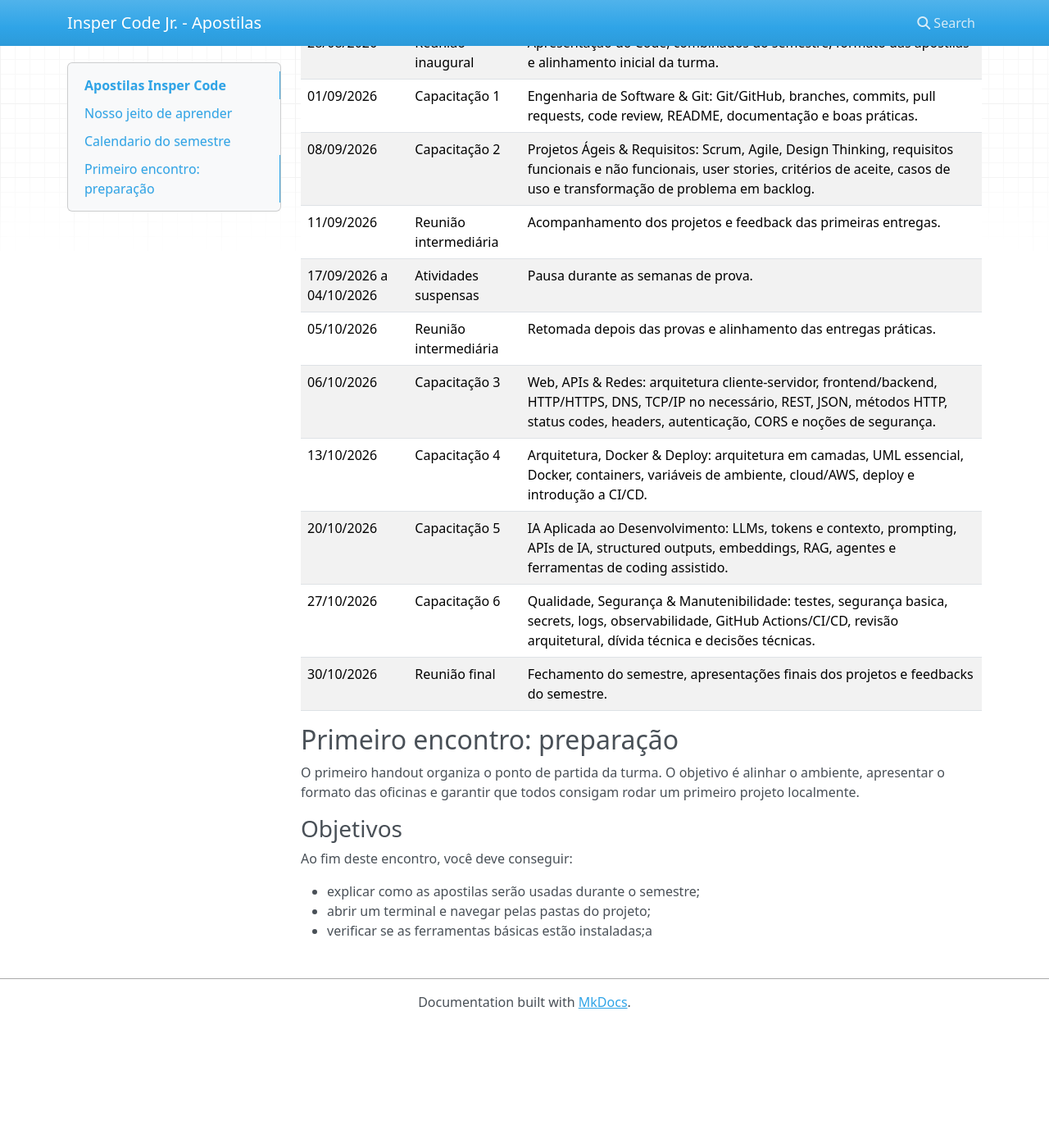
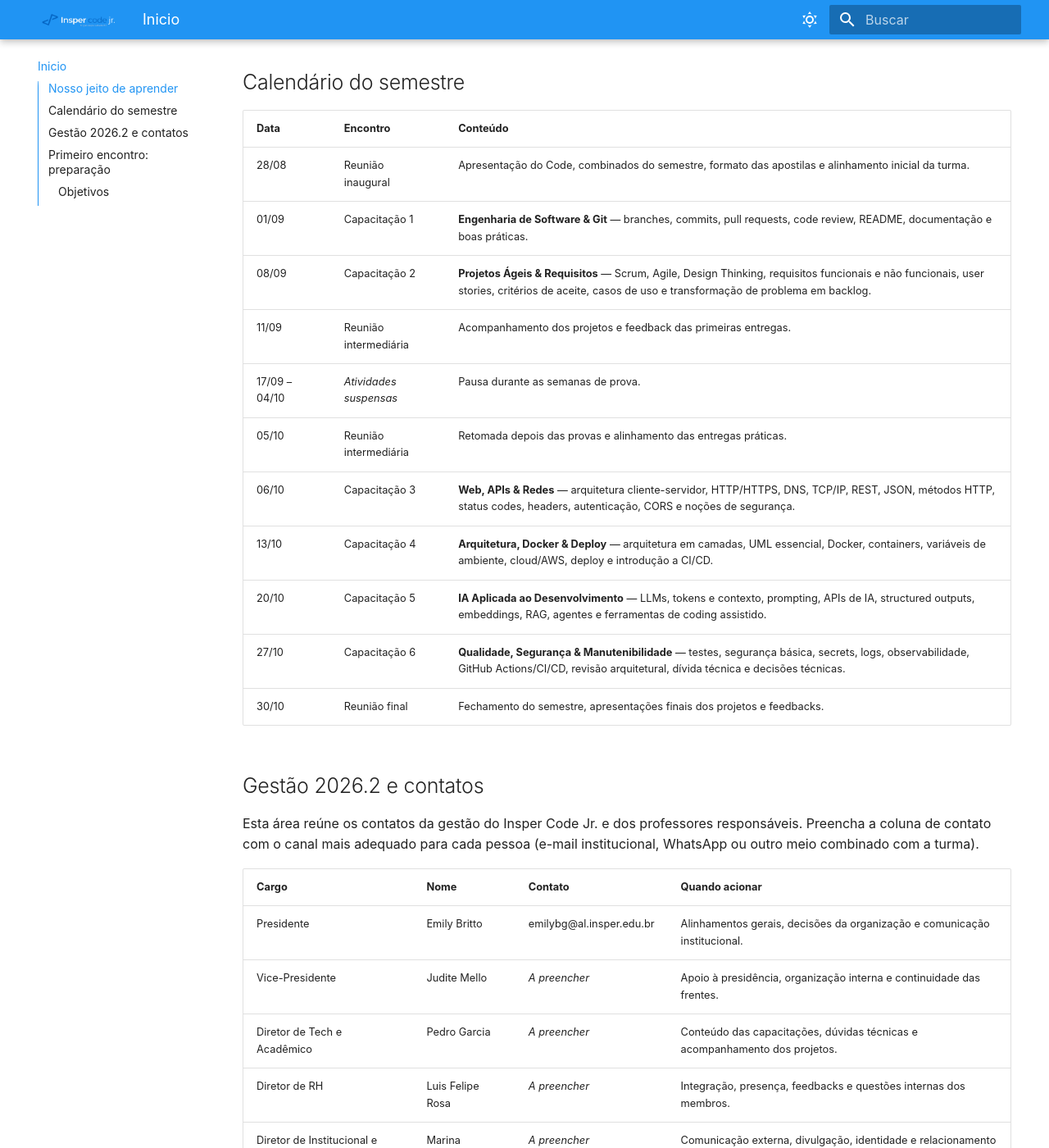
Before and after one commit to InsperCodeJr/material-didatico-26-2, an MkDocs documentation site: the page built from docs/index.md, in a window 1280 px wide and 1400 px high, scrolled down 528 px. Shown: the whole window at 82% size. Built offline with MkDocs 1.6.1 and Material for MkDocs 9.7.7, drawn with Linux system fonts in a browser that asks for light colours; nearby versions of some CDN libraries; before the commit the page ends 1778 px from its top, so only the background shows below that; some of the changed text lies outside the part shown.

Commit message:
feat: style

```diff
--- a/docs/index.md
+++ b/docs/index.md
@@ -1,46 +1,72 @@
-# Apostilas Insper Code
+# Apostilas Insper Code Jr.
 
-Bem-vindo ao material didatico da **Insper Code**. Estas apostilas foram pensadas
-para apoiar encontros práticos, com explicações curtas, exercícios guiados e
-espaço para que cada estudante construa algo funcionando ao longo da aula.
+Bem-vindo ao material didático do **Insper Code Jr.**! Estas apostilas foram
+pensadas para apoiar os encontros práticos do semestre, com explicações
+curtas, exercícios guiados e espaço para que cada estudante construa algo
+funcionando ao longo da aula.
 
 !!! tip "Como usar este material"
-    Leia a seção do encontro antes da atividade, acompanhe o roteiro durante a
-    oficina e volte aos exemplos depois para revisar conceitos ou terminar
-    exercícios pendentes.
+    Leia a seção do encontro **antes** da atividade, acompanhe o roteiro
+    durante a oficina e volte aos exemplos depois para revisar conceitos ou
+    terminar exercícios pendentes.
 
 ## Nosso jeito de aprender
 
-A Insper Code trabalha com aprendizado ativo. Em vez de separar teoria e
-pratica, cada encontro apresenta um conteúdo que pode ser diretamente aplicado nos seus respectivos projetos.
+A Insper Code Jr. trabalha com **aprendizado ativo**: em vez de separar
+teoria e prática, cada encontro apresenta um conteúdo que pode ser aplicado
+diretamente no seu projeto ao longo do semestre.
 
-## Calendario do semestre
-
+## Calendário do semestre
 
 | Data | Encontro | Conteúdo |
 | --- | --- | --- |
-| 28/08/2026 | Reunião inaugural | Apresentação do Code, combinados do semestre, formato das apostilas e alinhamento inicial da turma. |
-| 01/09/2026 | Capacitação 1 | Engenharia de Software & Git: Git/GitHub, branches, commits, pull requests, code review, README, documentação e boas práticas. |
-| 08/09/2026 | Capacitação 2 | Projetos Ágeis & Requisitos: Scrum, Agile, Design Thinking, requisitos funcionais e não funcionais, user stories, critérios de aceite, casos de uso e transformação de problema em backlog. |
-| 11/09/2026 | Reunião intermediária | Acompanhamento dos projetos e feedback das primeiras entregas. |
-| 17/09/2026 a 04/10/2026 | Atividades suspensas | Pausa durante as semanas de prova. |
-| 05/10/2026 | Reunião intermediária | Retomada depois das provas e alinhamento das entregas práticas. |
-| 06/10/2026 | Capacitação 3 | Web, APIs & Redes: arquitetura cliente-servidor, frontend/backend, HTTP/HTTPS, DNS, TCP/IP no necessário, REST, JSON, métodos HTTP, status codes, headers, autenticação, CORS e noções de segurança. |
-| 13/10/2026 | Capacitação 4 | Arquitetura, Docker & Deploy: arquitetura em camadas, UML essencial, Docker, containers, variáveis de ambiente, cloud/AWS, deploy e introdução a CI/CD. |
-| 20/10/2026 | Capacitação 5 | IA Aplicada ao Desenvolvimento: LLMs, tokens e contexto, prompting, APIs de IA, structured outputs, embeddings, RAG, agentes e ferramentas de coding assistido. |
-| 27/10/2026 | Capacitação 6 | Qualidade, Segurança & Manutenibilidade: testes, segurança basica, secrets, logs, observabilidade, GitHub Actions/CI/CD, revisão arquitetural, dívida técnica e decisões técnicas. |
-| 30/10/2026 | Reunião final | Fechamento do semestre, apresentações finais dos projetos e feedbacks do semestre. |
+| 28/08 | Reunião inaugural | Apresentação do Code, combinados do semestre, formato das apostilas e alinhamento inicial da turma. |
+| 01/09 | Capacitação 1 | **Engenharia de Software & Git** — branches, commits, pull requests, code review, README, documentação e boas práticas. |
+| 08/09 | Capacitação 2 | **Projetos Ágeis & Requisitos** — Scrum, Agile, Design Thinking, requisitos funcionais e não funcionais, user stories, critérios de aceite, casos de uso e transformação de problema em backlog. |
+| 11/09 | Reunião intermediária | Acompanhamento dos projetos e feedback das primeiras entregas. |
+| 17/09 – 04/10 | *Atividades suspensas* | Pausa durante as semanas de prova. |
+| 05/10 | Reunião intermediária | Retomada depois das provas e alinhamento das entregas práticas. |
+| 06/10 | Capacitação 3 | **Web, APIs & Redes** — arquitetura cliente-servidor, HTTP/HTTPS, DNS, TCP/IP, REST, JSON, métodos HTTP, status codes, headers, autenticação, CORS e noções de segurança. |
+| 13/10 | Capacitação 4 | **Arquitetura, Docker & Deploy** — arquitetura em camadas, UML essencial, Docker, containers, variáveis de ambiente, cloud/AWS, deploy e introdução a CI/CD. |
+| 20/10 | Capacitação 5 | **IA Aplicada ao Desenvolvimento** — LLMs, tokens e contexto, prompting, APIs de IA, structured outputs, embeddings, RAG, agentes e ferramentas de coding assistido. |
+| 27/10 | Capacitação 6 | **Qualidade, Segurança & Manutenibilidade** — testes, segurança básica, secrets, logs, observabilidade, GitHub Actions/CI/CD, revisão arquitetural, dívida técnica e decisões técnicas. |
+| 30/10 | Reunião final | Fechamento do semestre, apresentações finais dos projetos e feedbacks. |
+
+## Gestão 2026.2 e contatos
+
+Esta área reúne os contatos da gestão do Insper Code Jr. e dos professores
+responsáveis. Preencha a coluna de contato com o canal mais adequado para
+cada pessoa (e-mail institucional, WhatsApp ou outro meio combinado com a
+turma).
+
+| Cargo | Nome | Contato | Quando acionar |
+| --- | --- | --- | --- |
+| Presidente | Emily Britto | emilybg@al.insper.edu.br | Alinhamentos gerais, decisões da organização e comunicação institucional. |
+| Vice-Presidente | Judite Mello | *A preencher* | Apoio à presidência, organização interna e continuidade das frentes. |
+| Diretor de Tech e Acadêmico | Pedro Garcia | *A preencher* | Conteúdo das capacitações, dúvidas técnicas e acompanhamento dos projetos. |
+| Diretor de RH | Luis Felipe Rosa | *A preencher* | Integração, presença, feedbacks e questões internas dos membros. |
+| Diretor de Institucional e Marketing | Marina Antuniasi | *A preencher* | Comunicação externa, divulgação, identidade e relacionamento institucional. |
+| Professor | Eduardo Viegas | *A preencher* | Orientação acadêmica, dúvidas de escopo e apoio institucional. |
+| Professor | Henrique Souza | *A preencher* | Orientação acadêmica, dúvidas de escopo e apoio institucional. |
 
 ## Primeiro encontro: preparação
 
-O primeiro handout organiza o ponto de partida da turma. O objetivo é alinhar o
-ambiente, apresentar o formato das oficinas e garantir que todos consigam rodar
-um primeiro projeto localmente.
+O primeiro encontro organiza o ponto de partida da turma. O objetivo é
+alinhar o ambiente de trabalho, apresentar o formato das oficinas e garantir
+que todos consigam rodar um primeiro projeto localmente.
 
 ### Objetivos
 
 Ao fim deste encontro, você deve conseguir:
 
-- explicar como as apostilas serão usadas durante o semestre;
-- abrir um terminal e navegar pelas pastas do projeto;
-- verificar se as ferramentas básicas estão instaladas;a
+- [x] Explicar como as apostilas serão usadas durante o semestre.
+- [x] Abrir um terminal e navegar pelas pastas do projeto.
+- [x] Verificar se as ferramentas básicas estão instaladas.
+
+??? question "Ferramentas básicas — o que preciso ter instalado?"
+    - **Git** — controle de versão
+    - **VS Code** (ou editor de sua preferência)
+    - **Python 3** ou **Node.js**, dependendo do projeto do encontro
+    - Uma conta ativa no **GitHub**
+
+    Se tiver dúvidas em como instalar algo, procure a diretoria de Tech durante o encontro.
--- a/mkdocs.yml
+++ b/mkdocs.yml
@@ -7,8 +7,38 @@ site_dir: site
 strict: true
 
 theme:
-  name: mkdocs
-  highlightjs: true
+  name: material
+  language: pt-BR
+  logo: img/back.png
+  favicon: img/favicon.ico
+  font: false
+  palette:
+    # Modo claro
+    - scheme: default
+      primary: blue
+      accent: blue
+      toggle:
+        icon: material/weather-sunny
+        name: Mudar para modo escuro
+    # Modo escuro
+    - scheme: slate
+      primary: blue
+      accent: blue
+      toggle:
+        icon: material/weather-night
+        name: Mudar para modo claro
+  features:
+    - navigation.tabs
+    - navigation.sections
+    - navigation.top
+    - navigation.footer
+    - search.suggest
+    - search.highlight
+    - content.code.copy
+    - content.code.annotate
+    - toc.integrate
+  icon:
+    repo: fontawesome/brands/github
 
 nav:
   - Inicio: index.md
@@ -20,6 +50,14 @@ markdown_extensions:
   - tables
   - toc:
       permalink: true
+  - pymdownx.highlight:
+      anchor_linenums: true
+  - pymdownx.superfences
+  - pymdownx.inlinehilite
+  - pymdownx.snippets
+  - pymdownx.tabbed:
+      alternate_style: true
+  - pymdownx.details
 
 plugins:
   - search
--- a/requirements.txt
+++ b/requirements.txt
@@ -1 +1,2 @@
 mkdocs>=1.6,<2
+mkdocs-material>=9.7,<10
```
Also changed, not shown: docs/img/back.png (added), docs/img/code-logo-fundo-claro.svg (added), docs/img/favicon.ico (added).
